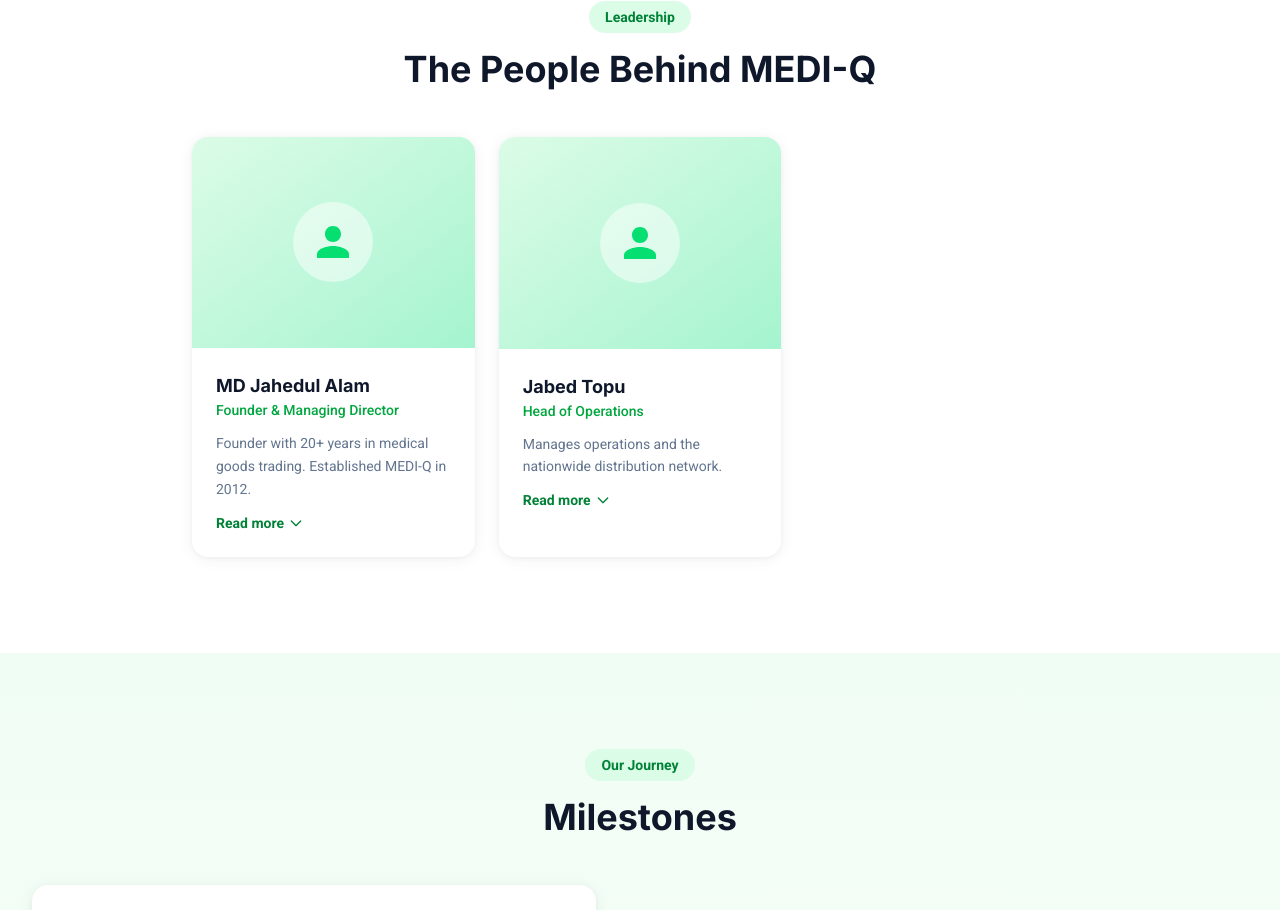
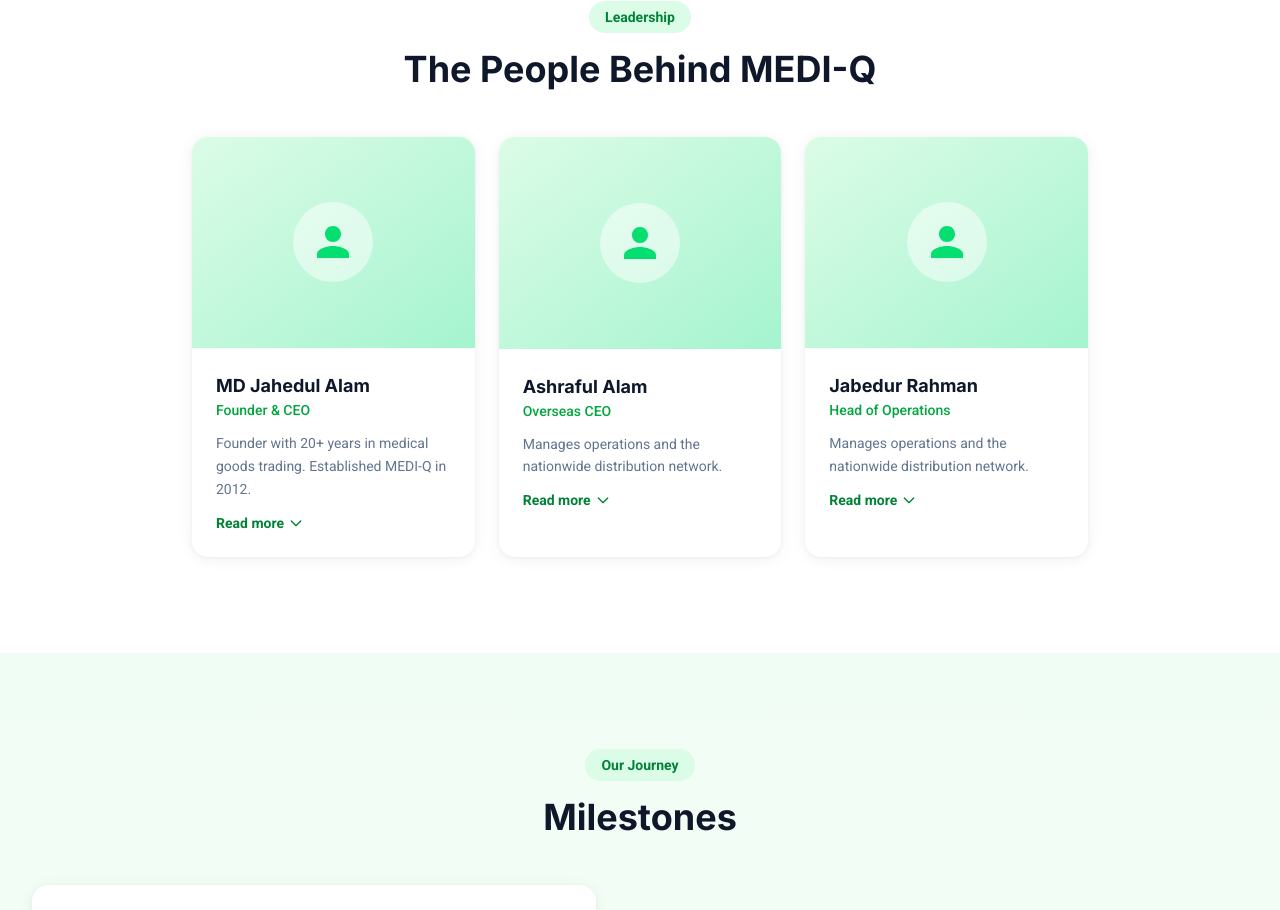
Before and after one commit to mizanur0711/medi-q, a React (Vite) app: page /about in a window 1280 px wide. Shown: the part 1671-2581 px from the top of the page. Built offline with nearby package versions, Linux system fonts and the light colour scheme; a web font is replaced by a local one.

Commit message:
refactor: update executive titles, adjust navbar logo dimensions, and refresh team member data

```diff
--- a/src/components/DirectorGreeting.tsx
+++ b/src/components/DirectorGreeting.tsx
@@ -144,7 +144,7 @@
                   MD Jahedul Alam
                 </p>
                 <p className="text-green-700 text-sm font-semibold mb-1">
-                  Managing Director
+                  CEO
                 </p>
                 <p className="text-slate-400 text-xs mb-4">MEDI-Q · Est. 2012</p>
 
--- a/src/components/layout/Navbar.tsx
+++ b/src/components/layout/Navbar.tsx
@@ -49,7 +49,7 @@
             <img
               src={logo}
               alt="MEDI-Q Logo"
-              className={`transition-all duration-300 ${isTransparent ? 'h-16' : 'h-13'}`}
+              className={`transition-all duration-300 ${isTransparent ? 'h-[77px]' : 'h-[62px]'}`}
             />
             <span
               className={`transition-all duration-300 font-semibold tracking-widest uppercase leading-none ${
@@ -136,7 +136,7 @@
               transition={{ type: 'spring', damping: 25, stiffness: 200 }}
               className="fixed right-0 top-0 bottom-0 z-50 w-72 bg-white shadow-2xl lg:hidden flex flex-col">
               <div className="flex items-center justify-between p-5 border-b border-slate-100">
-                <img src={logo} alt="MEDI-Q" className="h-10" />
+                <img src={logo} alt="MEDI-Q" className="h-12" />
                 <button onClick={() => setMobileOpen(false)} className="p-2 rounded-lg hover:bg-slate-100 transition-colors">
                   <svg className="w-5 h-5 text-slate-600" fill="none" viewBox="0 0 24 24" stroke="currentColor">
                     <path strokeLinecap="round" strokeLinejoin="round" strokeWidth={2} d="M6 18L18 6M6 6l12 12" />
--- a/src/data/team.json
+++ b/src/data/team.json
@@ -2,17 +2,25 @@
   {
     "id": "tm-001",
     "name": "MD Jahedul Alam",
-    "title": "Founder & Managing Director",
+    "title": "Founder & CEO",
     "bio": "MD Jahedul Alam founded MEDI-Q in 2012 with a vision to bridge the gap between international medical device manufacturers and Bangladesh's growing healthcare sector. With over two decades of experience in medical goods trading, he has built MEDI-Q into one of Bangladesh's most trusted medical import companies, pioneering the country's largest nebulizer range and establishing partnerships with leading manufacturers across Europe and Asia.",
     "shortBio": "Founder with 20+ years in medical goods trading. Established MEDI-Q in 2012.",
     "imageUrl": "/images/team/md-jahedul-alam.jpg"
   },
   {
     "id": "tm-002",
-    "name": "Jabed Topu",
+    "name": "Ashraful Alam",
+    "title": "Overseas CEO",
+    "bio": "Overseeing day-to-day logistics, supplier relations, and nationwide distribution network.",
+    "shortBio": "Manages operations and the nationwide distribution network.",
+    "imageUrl": "/images/team/ashraful-alam.jpg"
+  },
+  {
+    "id": "tm-002",
+    "name": "Jabedur Rahman",
     "title": "Head of Operations",
     "bio": "Overseeing day-to-day logistics, supplier relations, and nationwide distribution network.",
     "shortBio": "Manages operations and the nationwide distribution network.",
-    "imageUrl": "/images/team/jabed-topu.jpg"
+    "imageUrl": "/images/team/ashraful-alam.jpg"
   }
 ]
```
Also changed, not shown: src/assets/director-placeholder.png, src/assets/director-placeholder1.png (added).
